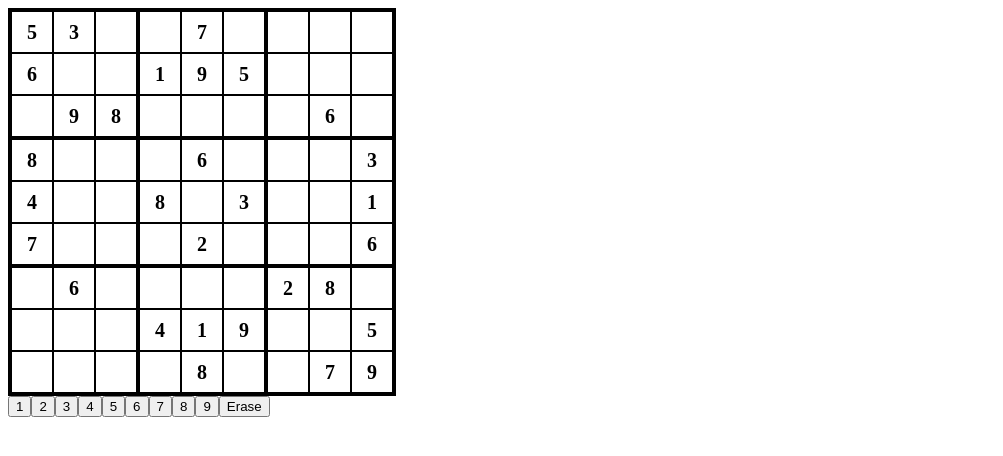
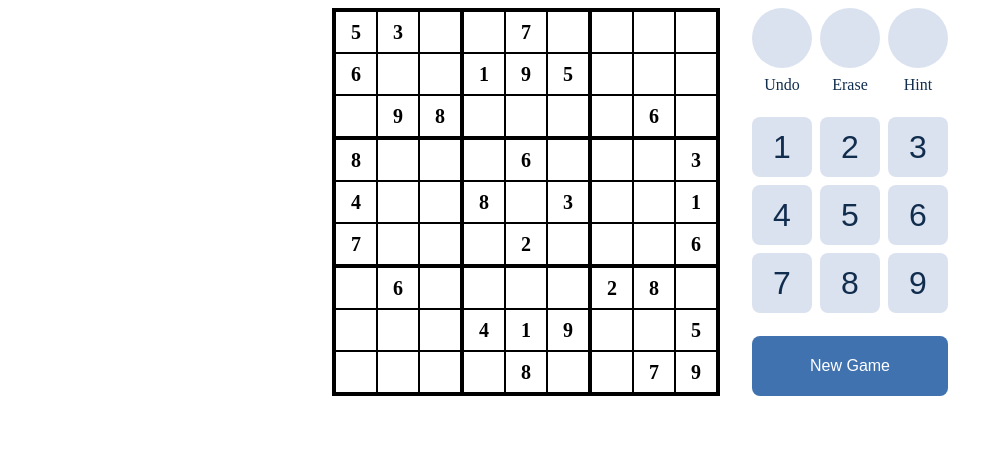
Before and after one commit to SamLeB1/sudoku, a React (Vite) app: page / in a window 1280 px wide. Shown: the top 456 px of the page, without its empty margins (0-1003 px from the left). Built offline with nearby package versions, Linux system fonts and the light colour scheme.

Commit message:
styled input buttons

```diff
--- /dev/null
+++ b/src/App.css
@@ -0,0 +1,7 @@
+.App {
+  display: flex;
+  justify-content: center;
+}
+.App .sudoku {
+  margin-right: 2rem;
+}
--- a/src/App.tsx
+++ b/src/App.tsx
@@ -1,11 +1,12 @@
 import Sudoku from "./components/Sudoku/Sudoku.tsx";
 import InputButtons from "./components/InputButtons/InputButtons.tsx";
+import "./App.css";
 
 export default function App() {
   return (
-    <>
+    <div className="App">
       <Sudoku />
       <InputButtons />
-    </>
+    </div>
   );
 }
--- a/src/components/InputButtons/InputButtons.css
+++ b/src/components/InputButtons/InputButtons.css
@@ -0,0 +1,61 @@
+.input-buttons {
+  --btn-size: 60px;
+  display: flex;
+  flex-direction: column;
+  justify-content: space-between;
+}
+.input-buttons .action-buttons {
+  display: grid;
+  gap: 8px;
+  grid-template-columns: repeat(3, var(--btn-size));
+}
+.input-buttons .btn-action button {
+  background-color: #dbe2ef;
+  border: none;
+  border-radius: 50%;
+  cursor: pointer;
+  height: var(--btn-size);
+  margin-bottom: 8px;
+  padding: 0;
+  width: var(--btn-size);
+}
+.input-buttons .btn-action button:hover {
+  background-color: #cbd5e8;
+}
+.input-buttons .btn-action p {
+  color: #112d4e;
+  margin: 0;
+  text-align: center;
+}
+.input-buttons .number-buttons {
+  display: grid;
+  gap: 8px;
+  grid-template-columns: repeat(3, var(--btn-size));
+  grid-template-rows: repeat(3, var(--btn-size));
+}
+.input-buttons .btn-number {
+  background-color: #dbe2ef;
+  border: none;
+  border-radius: 8px;
+  color: #112d4e;
+  cursor: pointer;
+  font-size: 2rem;
+  padding: 0;
+}
+.input-buttons .btn-number:hover {
+  background-color: #cbd5e8;
+}
+.input-buttons .btn-new-game {
+  background-color: #3f72af;
+  border: none;
+  border-radius: 8px;
+  color: #fff;
+  cursor: pointer;
+  font-size: 1rem;
+  height: var(--btn-size);
+  padding: 0;
+  width: 100%;
+}
+.input-buttons .btn-new-game:hover {
+  background-color: #3c6ca6;
+}
--- a/src/components/InputButtons/InputButtons.tsx
+++ b/src/components/InputButtons/InputButtons.tsx
@@ -14,6 +14,21 @@ export default function InputButtons() {
 
   return (
     <div className="input-buttons">
+      <div className="action-buttons">
+        <div className="btn-action">
+          <button type="button" />
+          <p>Undo</p>
+        </div>
+        <div className="btn-action">
+          <button type="button" onClick={() => handleClick(0)} />
+          <p>Erase</p>
+        </div>
+        <div className="btn-action">
+          <button type="button" />
+          <p>Hint</p>
+        </div>
+      </div>
+      <div className="number-buttons">
         <button
           className="btn-number"
           type="button"
@@ -77,12 +92,9 @@ export default function InputButtons() {
         >
           9
         </button>
-      <button
-        className="btn-erase"
-        type="button"
-        onClick={() => handleClick(0)}
-      >
-        Erase
+      </div>
+      <button className="btn-new-game" type="button">
+        New Game
       </button>
     </div>
   );
```
Lines whose indentation alone changed are shown as unchanged.
